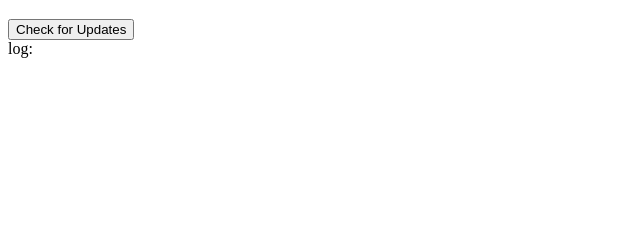
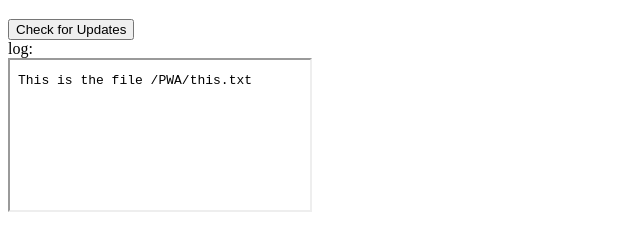
Before and after one commit to RichardPotthoff/PWA, a plain HTML site: page index.html in a window 1280 px wide. Shown: the part 61-312 px from the top of the page, without its empty margins (0-640 px from the left). Drawn offline with Linux system fonts and the light colour scheme.

Commit message:
add test file this.txt

```diff
--- a/index.html
+++ b/index.html
@@ -48,5 +48,6 @@
     });
 </script>
 	<div id="log-element"></div>
+	<iframe src='./this.txt'></iframe>
 </body>
 </html>
```
Also changed, not shown: this.txt (added).
